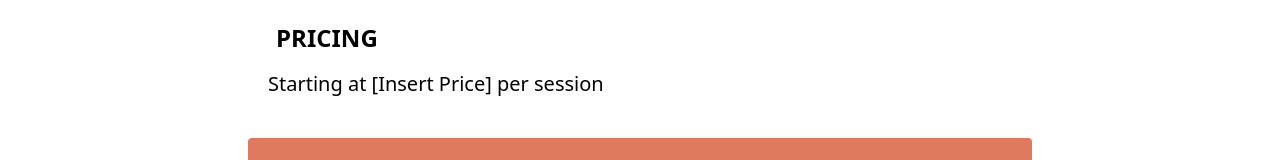
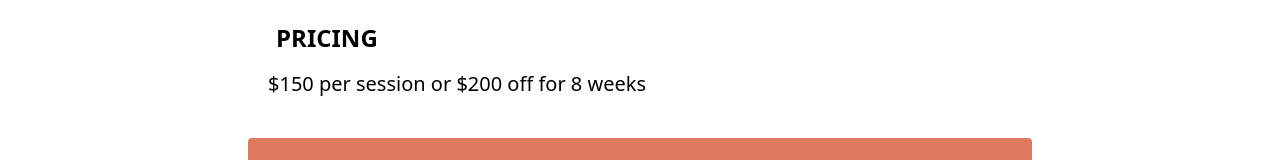
Before and after one commit to drethedevjs/next-play, a Vue app in the folder app/: page /services in a window 1280 px wide. Shown: the part 1194-1354 px from the top of the page. Built offline with nearby package versions, Linux system fonts and the light colour scheme; some icons are missing.

Commit message:
Added pricing to services.

```diff
--- a/app/src/data/services.ts
+++ b/app/src/data/services.ts
@@ -21,7 +21,7 @@ const services: IService[] = [
     duration: ["60-minute sessions"],
     formats: [],
     callToActionText: "Book a Free Discovery Call",
-    pricing: "Starting at [Insert Price] per session",
+    pricing: "$150 per session or $200 off for 8 weeks",
     hugeIcon: UserCircleIcon,
     ctaBtnLinkPath: "/schedule"
   },
@@ -40,10 +40,10 @@ const services: IService[] = [
       "Holistic Development for Young Athletes",
       "Coaching Beyond the Game: Supporting Your Team's Growth"
     ],
-    duration: ["90 minutes", "Full-day options available"],
+    duration: ["60 minutes", "Full-day options available (Prices may vary)"],
     formats: ["In-person workshops", "Virtual workshops"],
     callToActionText: "Inquire About Workshops",
-    pricing: "Contact us for group rates",
+    pricing: "$2000/session for up to 20 participants.",
     hugeIcon: UserGroupIcon,
     ctaBtnLinkPath: ""
   },
@@ -58,13 +58,13 @@ const services: IService[] = [
     ],
     highlightHeading: "Popular Courses",
     highlights: [
-      "Athletic Identity: Understanding Who You Are Beyond Sports’",
-      "Transferable Skills Decoder: Building Your Next Career’"
+      "Athletic Identity: Understanding Who You Are Beyond Sports",
+      "Transferable Skills Decoder: Building Your Next Career"
     ],
     duration: [],
     formats: ["Video lessons", "Downloadable materials", "Quizzes"],
     callToActionText: "Explore Courses",
-    pricing: "Starting at [Insert Price] per course",
+    pricing: "Basic (w/o workbook): $100/course. Plus (Course + Workbook): $110/course. Premium (Coaching Call): $250/course--Includes 1 follow-up call after each course in completed",
     hugeIcon: LaptopIcon,
     ctaBtnLinkPath: ""
   },
@@ -82,7 +82,7 @@ const services: IService[] = [
     duration: [],
     formats: ["Workbooks", "eBooks", "Guides"],
     callToActionText: "Browse Resources",
-    pricing: "From [Insert Price]",
+    pricing: "Ebooks & workbooks - $20/each. Bundling for up to 50% off.",
     hugeIcon: FileAttachmentIcon,
     ctaBtnLinkPath: ""
   },
```
